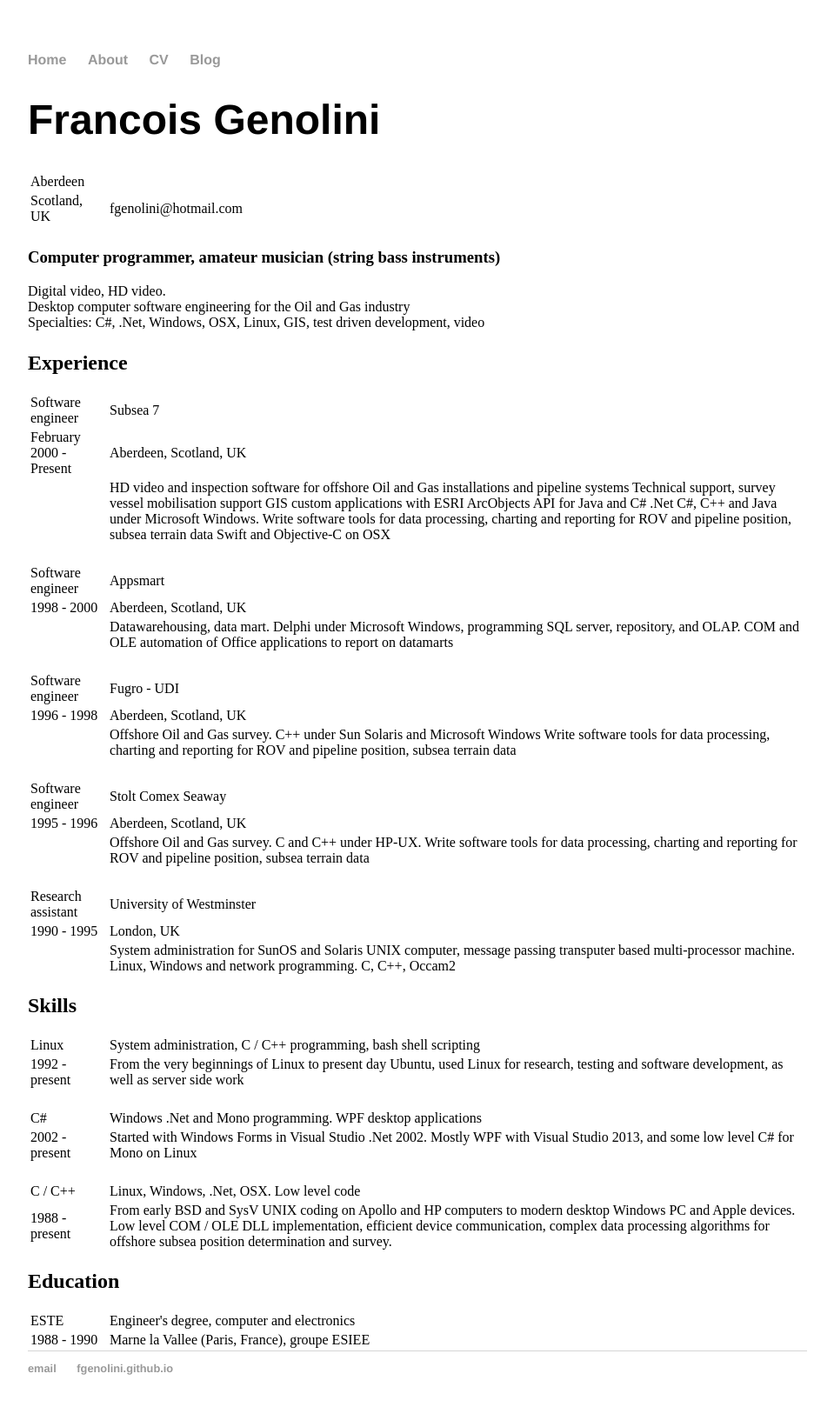
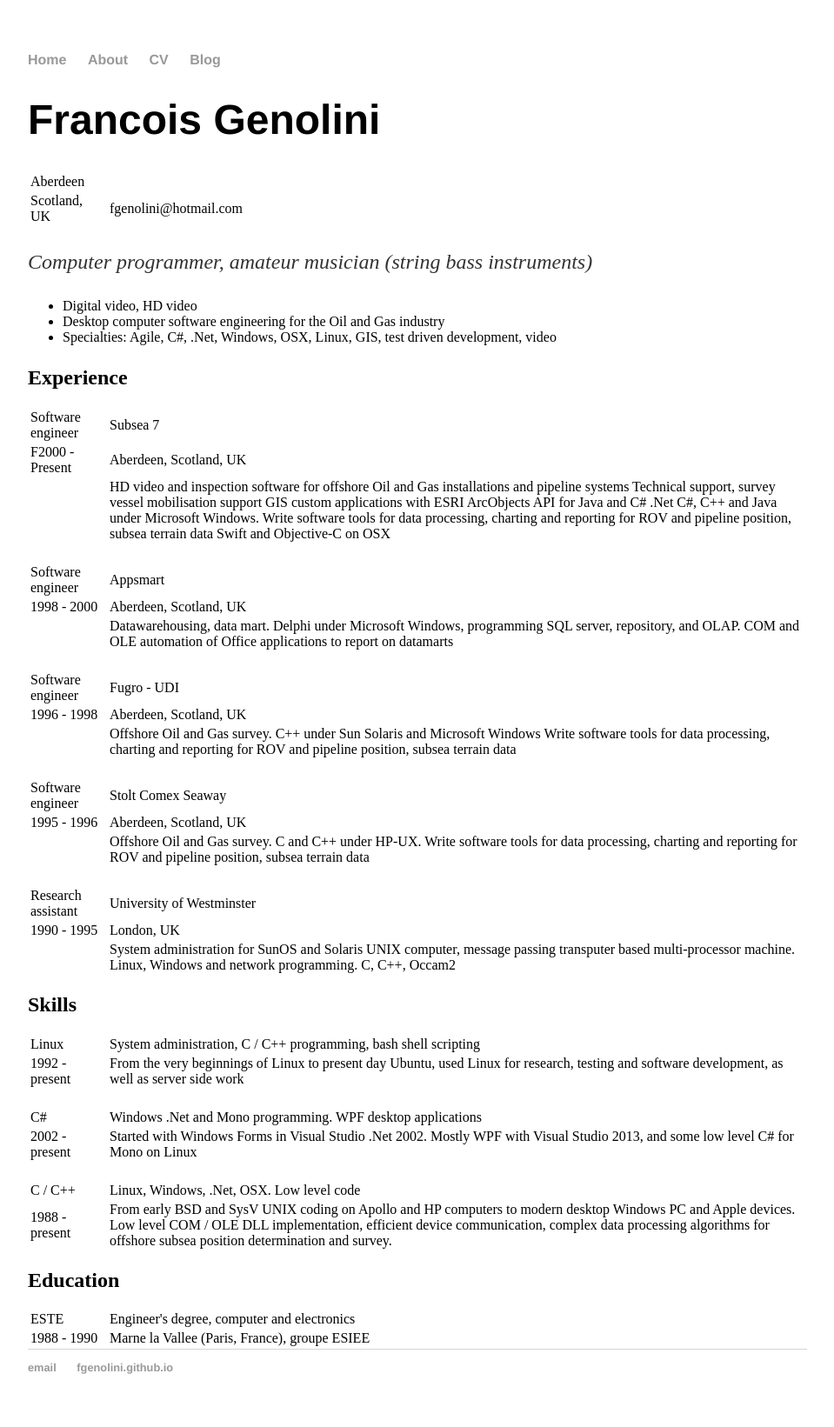
Before and after one commit to fgenolini/fgenolini.github.io, a Jekyll site: the page built from cv/index.html, in a window 1280 px wide. Shown: the whole page at 87% size, without its empty margins (160-1119 px from the left). Built offline with Jekyll 4.4.1, drawn with Linux system fonts in a browser that asks for light colours.

Commit message:
Cosmetics

```diff
--- a/cv/index.html
+++ b/cv/index.html
@@ -16,16 +16,20 @@ title: Francois Genolini
   </tr>
 </table>
 <p>
-  <h3>Computer programmer, amateur musician (string bass instruments)</h3>
-<div>
-Digital video, HD video.
-</div>
-<div>
+  <p>
+  <em>Computer programmer, amateur musician (string bass instruments)</em>
+  </p>
+  <ul>
+    <li>
+Digital video, HD video
+    </li>
+    <li>
 Desktop computer software engineering for the Oil and Gas industry
-</div>
-<div>
-Specialties: C#, .Net, Windows, OSX, Linux, GIS, test driven development, video
-</div>
+    </li>
+    <li>
+Specialties: Agile, C#, .Net, Windows, OSX, Linux, GIS, test driven development, video
+    </li>
+  </ul>
 </p>
 <h2>Experience</h2>
 <table style="width:100%">
@@ -36,7 +40,7 @@ Specialties: C#, .Net, Windows, OSX, Linux, GIS, test driven development, video
     <td>Subsea 7</td>
   </tr>
   <tr>
-    <td>February 2000 - Present</td>
+    <td>F2000 - Present</td>
     <td>Aberdeen, Scotland, UK</td>
   </tr>
   <tr>
```
